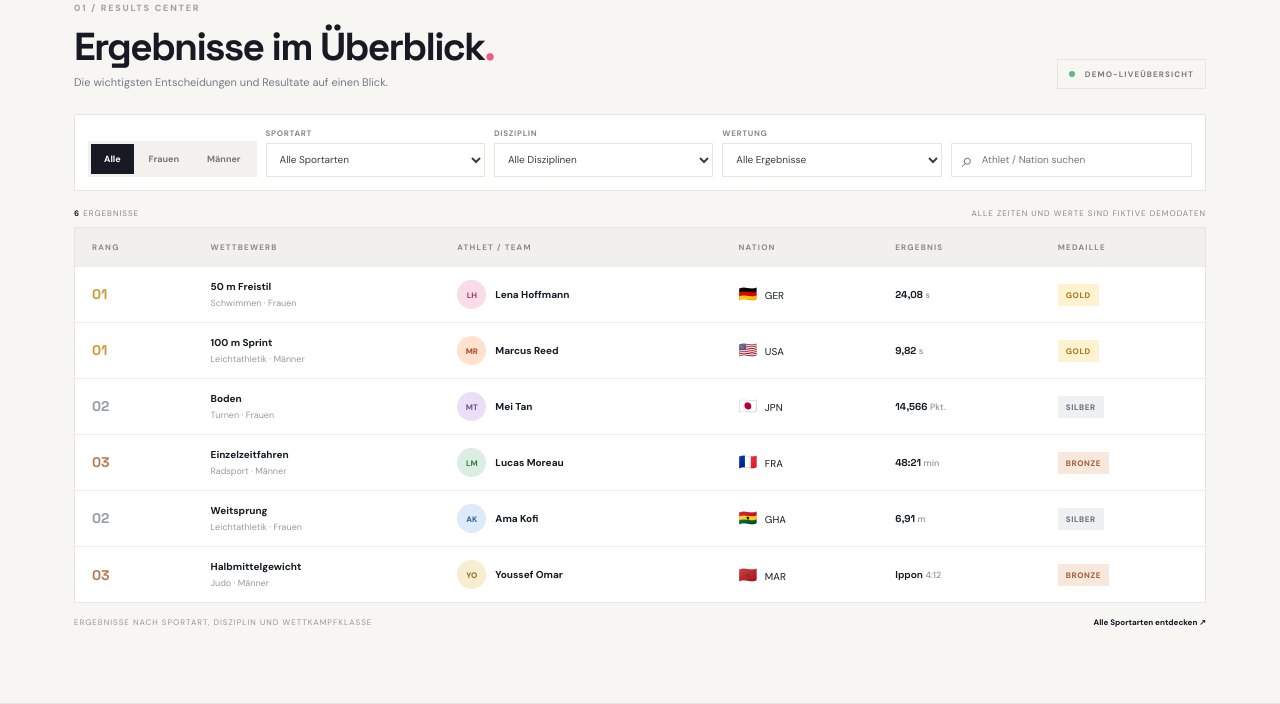
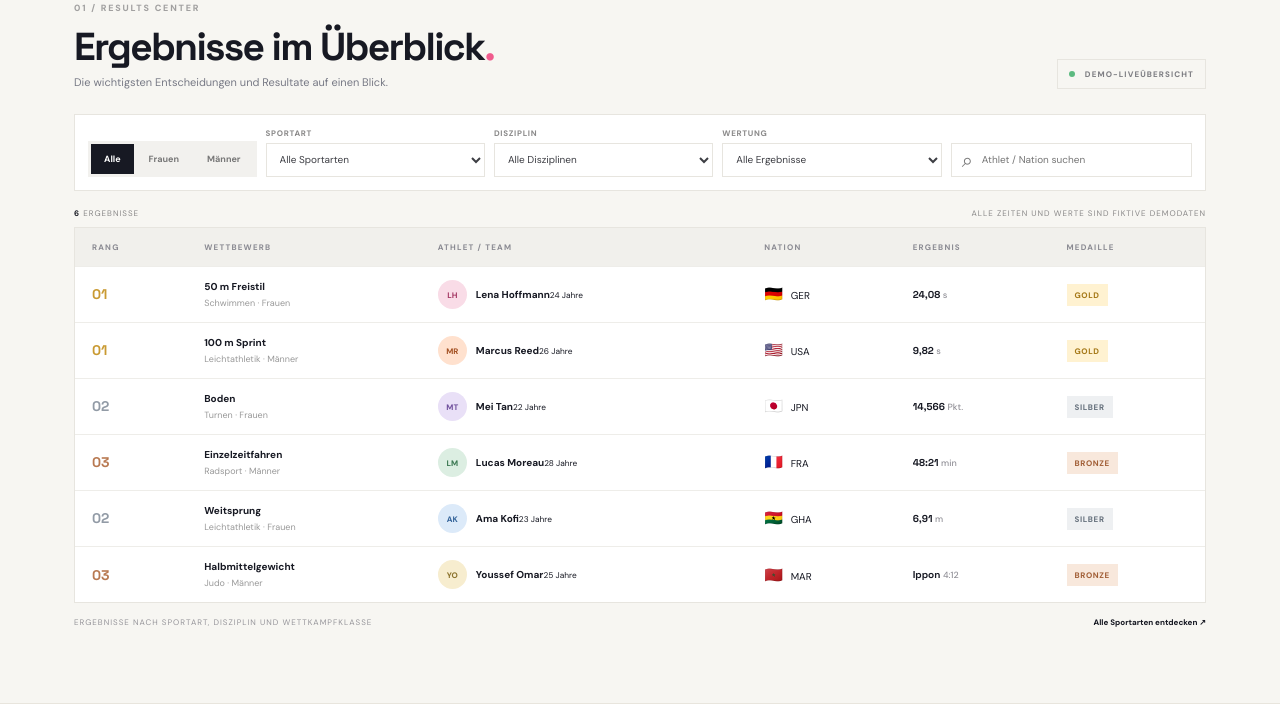
Before and after one commit to Olde16/schoolprojects, a PHP site: page / in a window 1280 px wide. Shown: the part 721-1425 px from the top of the page. Run offline with PHP 8.4, Linux system fonts and the light colour scheme.

Commit message:
Show athlete ages in result listings

```diff
--- a/olympia/index.php
+++ b/olympia/index.php
@@ -25,12 +25,12 @@ require __DIR__ . '/includes/header.php';
     </div>
     <div class="results-meta"><span><b id="visibleCount">6</b> ERGEBNISSE</span><span>ALLE ZEITEN UND WERTE SIND FIKTIVE DEMODATEN</span></div>
     <div class="results-table-wrap"><table class="results-table"><thead><tr><th>RANG</th><th>WETTBEWERB</th><th>ATHLET / TEAM</th><th>NATION</th><th>ERGEBNIS</th><th>MEDAILLE</th></tr></thead><tbody id="resultsBody">
-      <tr class="result-row" data-gender="Frauen" data-sport="Schwimmen" data-discipline="50 m Freistil" data-medal="Gold" data-search="lena hoffmann deutschland"><td><span class="rank-number rank-gold">01</span></td><td><b>50 m Freistil</b><small>Schwimmen · Frauen</small></td><td class="athlete-cell"><span class="athlete-avatar avatar-pink">LH</span><b>Lena Hoffmann</b></td><td><span class="flag">🇩🇪</span> GER</td><td class="score-cell">24,08 <small>s</small></td><td><span class="medal-pill gold">GOLD</span></td></tr>
-      <tr class="result-row" data-gender="Männer" data-sport="Leichtathletik" data-discipline="100 m Sprint" data-medal="Gold" data-search="marcus reed usa"><td><span class="rank-number rank-gold">01</span></td><td><b>100 m Sprint</b><small>Leichtathletik · Männer</small></td><td class="athlete-cell"><span class="athlete-avatar avatar-orange">MR</span><b>Marcus Reed</b></td><td><span class="flag">🇺🇸</span> USA</td><td class="score-cell">9,82 <small>s</small></td><td><span class="medal-pill gold">GOLD</span></td></tr>
-      <tr class="result-row" data-gender="Frauen" data-sport="Turnen" data-discipline="Boden" data-medal="Silber" data-search="mei tan japan"><td><span class="rank-number rank-silver">02</span></td><td><b>Boden</b><small>Turnen · Frauen</small></td><td class="athlete-cell"><span class="athlete-avatar avatar-lilac">MT</span><b>Mei Tan</b></td><td><span class="flag">🇯🇵</span> JPN</td><td class="score-cell">14,566 <small>Pkt.</small></td><td><span class="medal-pill silver">SILBER</span></td></tr>
-      <tr class="result-row" data-gender="Männer" data-sport="Radsport" data-discipline="Einzelzeitfahren" data-medal="Bronze" data-search="lucas moreau frankreich"><td><span class="rank-number rank-bronze">03</span></td><td><b>Einzelzeitfahren</b><small>Radsport · Männer</small></td><td class="athlete-cell"><span class="athlete-avatar avatar-green">LM</span><b>Lucas Moreau</b></td><td><span class="flag">🇫🇷</span> FRA</td><td class="score-cell">48:21 <small>min</small></td><td><span class="medal-pill bronze">BRONZE</span></td></tr>
-      <tr class="result-row" data-gender="Frauen" data-sport="Leichtathletik" data-discipline="Weitsprung" data-medal="Silber" data-search="ama kofi ghana"><td><span class="rank-number rank-silver">02</span></td><td><b>Weitsprung</b><small>Leichtathletik · Frauen</small></td><td class="athlete-cell"><span class="athlete-avatar avatar-blue">AK</span><b>Ama Kofi</b></td><td><span class="flag">🇬🇭</span> GHA</td><td class="score-cell">6,91 <small>m</small></td><td><span class="medal-pill silver">SILBER</span></td></tr>
-      <tr class="result-row" data-gender="Männer" data-sport="Judo" data-discipline="Halbmittelgewicht" data-medal="Bronze" data-search="youssef omar marokko"><td><span class="rank-number rank-bronze">03</span></td><td><b>Halbmittelgewicht</b><small>Judo · Männer</small></td><td class="athlete-cell"><span class="athlete-avatar avatar-yellow">YO</span><b>Youssef Omar</b></td><td><span class="flag">🇲🇦</span> MAR</td><td class="score-cell">Ippon <small>4:12</small></td><td><span class="medal-pill bronze">BRONZE</span></td></tr>
+      <tr class="result-row" data-gender="Frauen" data-sport="Schwimmen" data-discipline="50 m Freistil" data-medal="Gold" data-search="lena hoffmann deutschland"><td><span class="rank-number rank-gold">01</span></td><td><b>50 m Freistil</b><small>Schwimmen · Frauen</small></td><td class="athlete-cell"><span class="athlete-avatar avatar-pink">LH</span><span class="athlete-name"><b>Lena Hoffmann</b><small>24 Jahre</small></span></td><td><span class="flag">🇩🇪</span> GER</td><td class="score-cell">24,08 <small>s</small></td><td><span class="medal-pill gold">GOLD</span></td></tr>
+      <tr class="result-row" data-gender="Männer" data-sport="Leichtathletik" data-discipline="100 m Sprint" data-medal="Gold" data-search="marcus reed usa"><td><span class="rank-number rank-gold">01</span></td><td><b>100 m Sprint</b><small>Leichtathletik · Männer</small></td><td class="athlete-cell"><span class="athlete-avatar avatar-orange">MR</span><span class="athlete-name"><b>Marcus Reed</b><small>26 Jahre</small></span></td><td><span class="flag">🇺🇸</span> USA</td><td class="score-cell">9,82 <small>s</small></td><td><span class="medal-pill gold">GOLD</span></td></tr>
+      <tr class="result-row" data-gender="Frauen" data-sport="Turnen" data-discipline="Boden" data-medal="Silber" data-search="mei tan japan"><td><span class="rank-number rank-silver">02</span></td><td><b>Boden</b><small>Turnen · Frauen</small></td><td class="athlete-cell"><span class="athlete-avatar avatar-lilac">MT</span><span class="athlete-name"><b>Mei Tan</b><small>22 Jahre</small></span></td><td><span class="flag">🇯🇵</span> JPN</td><td class="score-cell">14,566 <small>Pkt.</small></td><td><span class="medal-pill silver">SILBER</span></td></tr>
+      <tr class="result-row" data-gender="Männer" data-sport="Radsport" data-discipline="Einzelzeitfahren" data-medal="Bronze" data-search="lucas moreau frankreich"><td><span class="rank-number rank-bronze">03</span></td><td><b>Einzelzeitfahren</b><small>Radsport · Männer</small></td><td class="athlete-cell"><span class="athlete-avatar avatar-green">LM</span><span class="athlete-name"><b>Lucas Moreau</b><small>28 Jahre</small></span></td><td><span class="flag">🇫🇷</span> FRA</td><td class="score-cell">48:21 <small>min</small></td><td><span class="medal-pill bronze">BRONZE</span></td></tr>
+      <tr class="result-row" data-gender="Frauen" data-sport="Leichtathletik" data-discipline="Weitsprung" data-medal="Silber" data-search="ama kofi ghana"><td><span class="rank-number rank-silver">02</span></td><td><b>Weitsprung</b><small>Leichtathletik · Frauen</small></td><td class="athlete-cell"><span class="athlete-avatar avatar-blue">AK</span><span class="athlete-name"><b>Ama Kofi</b><small>23 Jahre</small></span></td><td><span class="flag">🇬🇭</span> GHA</td><td class="score-cell">6,91 <small>m</small></td><td><span class="medal-pill silver">SILBER</span></td></tr>
+      <tr class="result-row" data-gender="Männer" data-sport="Judo" data-discipline="Halbmittelgewicht" data-medal="Bronze" data-search="youssef omar marokko"><td><span class="rank-number rank-bronze">03</span></td><td><b>Halbmittelgewicht</b><small>Judo · Männer</small></td><td class="athlete-cell"><span class="athlete-avatar avatar-yellow">YO</span><span class="athlete-name"><b>Youssef Omar</b><small>25 Jahre</small></span></td><td><span class="flag">🇲🇦</span> MAR</td><td class="score-cell">Ippon <small>4:12</small></td><td><span class="medal-pill bronze">BRONZE</span></td></tr>
     </tbody></table></div>
     <p class="empty-state" id="emptyState" hidden>Keine Ergebnisse gefunden. Bitte passe deine Auswahl an.</p>
     <div class="section-foot"><span>ERGEBNISSE NACH SPORTART, DISZIPLIN UND WETTKAMPFKLASSE</span><a href="#sports">Alle Sportarten entdecken ↗</a></div>
```
